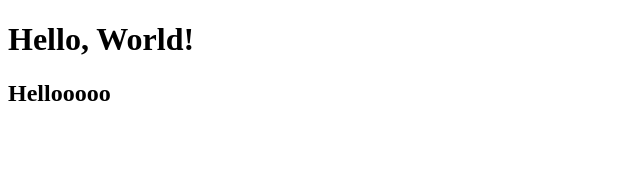
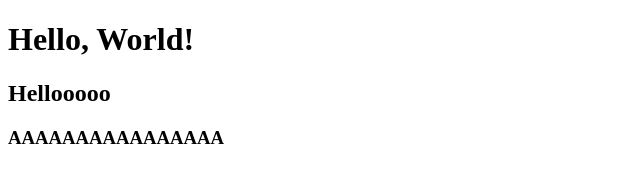
Before and after one commit to D4vid-SN/Test_, a plain HTML site: page index.html in a window 1280 px wide. Shown: the whole page, without its empty margins (0-640 px from the left). Drawn offline with Linux system fonts and the light colour scheme.

Commit message:
Update index.html

```diff
--- a/index.html
+++ b/index.html
@@ -8,5 +8,6 @@
 <body>
     <h1>Hello, World!</h1>
     <h2>Hellooooo</h2>
+    <h3>AAAAAAAAAAAAAAAA</h3>
 </body>
 </html>
```
